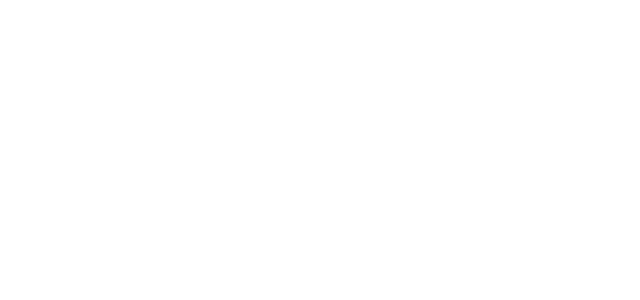
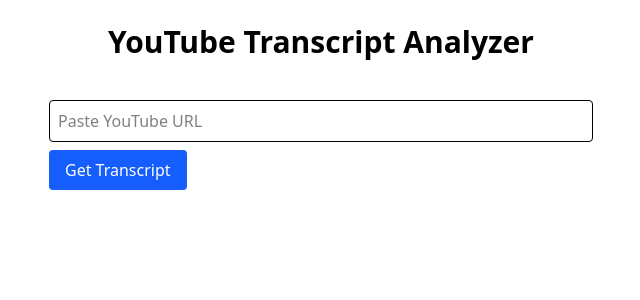
Before and after one commit to ayunarang/Nexa-AI, a React (Vite) app in the folder frontend/: page / in a window 1280 px wide. Shown: the top 300 px of the page, without its empty margins (319-959 px from the left). Built offline with nearby package versions, Linux system fonts and the light colour scheme.

Commit message:
setup frontend api to get youtube transcript from backend

```diff
--- a/frontend/src/App.jsx
+++ b/frontend/src/App.jsx
@@ -1,10 +1,13 @@
+import TranscriptInput from "./components/TranscriptInput";
 
-const App = () => {
+function App() {
+
   return (
-    <div>
-
+    <div className="p-6 max-w-3xl mx-auto">
+      <h1 className="text-3xl font-bold mb-6 text-center">YouTube Transcript Analyzer</h1>
+      <TranscriptInput />
     </div>
-  )
+  );
 }
 
-export default App
+export default App;
--- /dev/null
+++ b/frontend/src/api/transcript.js
@@ -0,0 +1,11 @@
+import axios from 'axios';
+
+export const fetchTranscript = async (url) => {
+  try {
+    const response = await axios.post('http://localhost:8000/api/transcript/fetch', { url });
+    return response.data;
+  } catch (error) {
+    console.error('Error fetching transcript:', error);
+    return [];
+  }
+};
--- /dev/null
+++ b/frontend/src/components/TranscriptInput.jsx
@@ -0,0 +1,39 @@
+import { useState } from 'react';
+import { fetchTranscript } from '../api/transcript';
+
+export default function TranscriptInput() {
+  const [url, setUrl] = useState('');
+  const [chunks, setChunks] = useState([]);
+
+  const handleSubmit = async () => {
+    const result = await fetchTranscript(url);
+    setChunks(result);
+  };
+
+  return (
+    <div className="p-4 max-w-xl mx-auto">
+      <input
+        type="text"
+        value={url}
+        onChange={e => setUrl(e.target.value)}
+        placeholder="Paste YouTube URL"
+        className="border p-2 w-full rounded mb-2"
+      />
+      <button onClick={handleSubmit} className="bg-blue-600 text-white px-4 py-2 rounded">
+        Get Transcript
+      </button>
+
+      {chunks.length > 0 && (
+        <div className="mt-4">
+          <h2 className="text-lg font-semibold">Transcript Chunks:</h2>
+          {chunks.map((chunk, index) => (
+            <div key={index} className="border-b py-2">
+              <p><strong>{chunk.start.toFixed(1)}s - {chunk.end.toFixed(1)}s:</strong></p>
+              <p>{chunk.text}</p>
+            </div>
+          ))}
+        </div>
+      )}
+    </div>
+  );
+}
```
